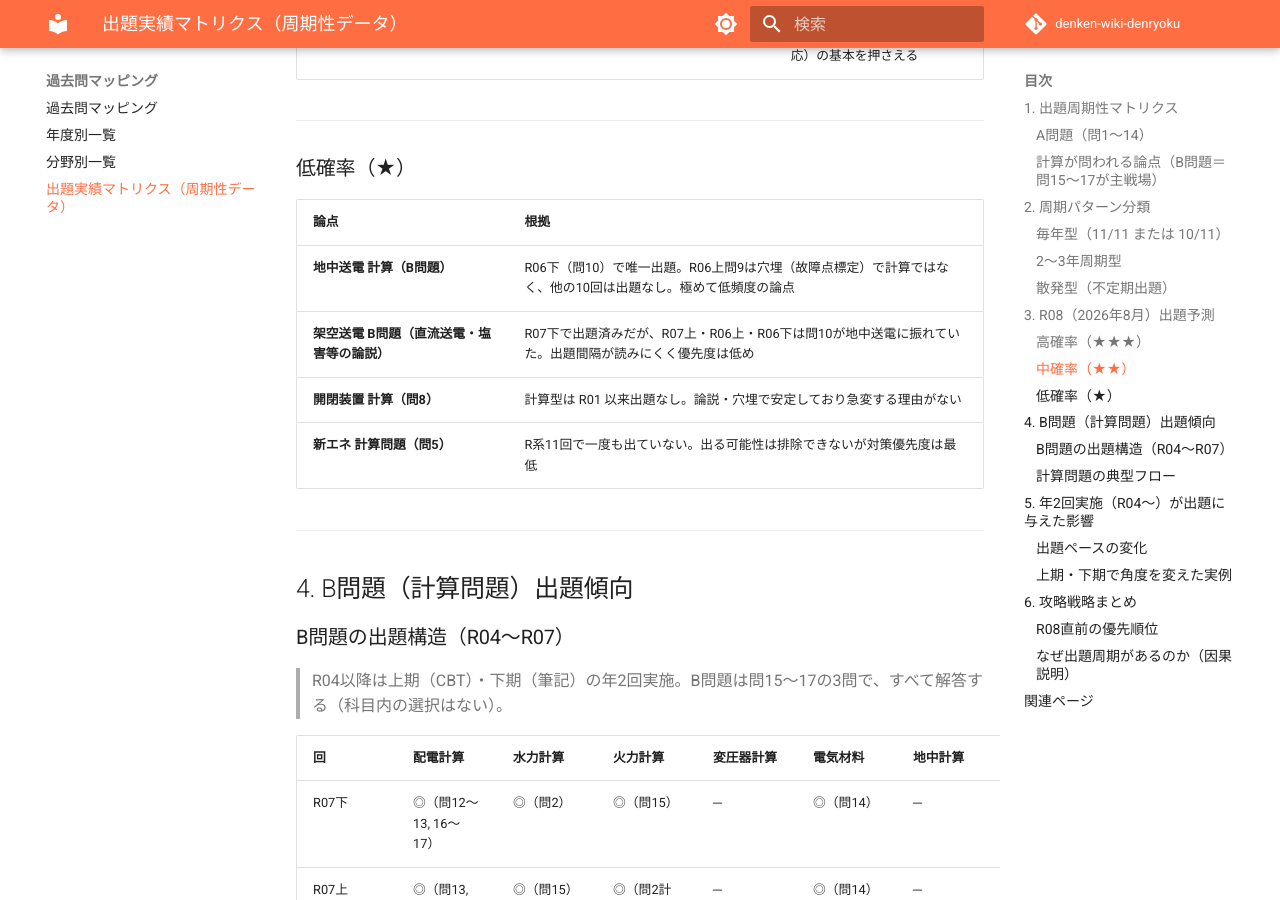
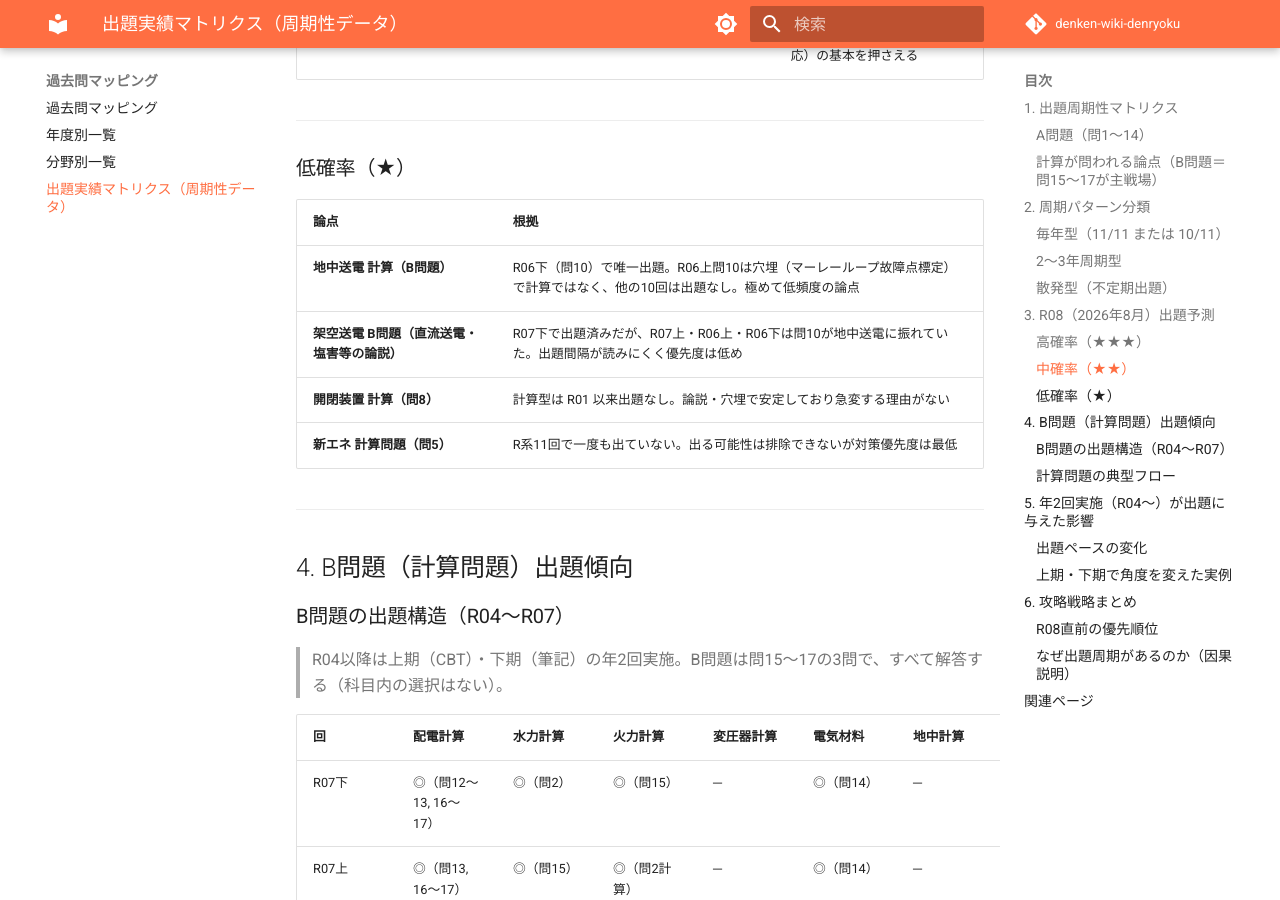
Before and after one commit to kfurufuru/denken-wiki-denryoku, an MkDocs documentation site: the page built from docs/kakomon/wave-analysis.md, in a window 1280 px wide and 900 px high, scrolled down 6664 px. Built offline with MkDocs 1.6.1 and Material for MkDocs 9.7.7, drawn with Linux system fonts in a browser that asks for light colours; comment, search, counter and statistics services are not loaded.

Commit message:
fix(review2): 改修後再評価の残存誤記・CI擬似ピン・数値不統一を是正
改修後のFable5再評価（C+→A−）で検出した残存問題を是正:
- wave-analysis: §3低確率表「R06上問9は穴埋（故障点標定）」→問10に訂正
  （問9は架空論説）。§1マトリクスの配電計算R05上を─→◎（問12・問17に計算あり、
  10/11の主張と整合）
- CI: deploy.yml/pr-check.yml の依存を下限のみ（>=）から上限付き
  （<10 / <2.0）に変更し、MkDocs 2.0メジャー更新でのビルド破壊を防止（実効ピン化）
- フランシス水車の適用落差をsuiryoku「40〜700m」→「40〜600m」にnumbers/glossaryと統一
- calc-patterns: 転記ゆれ（10.95²→10.93²、360→358W）を是正

Co-Authored-By: Claude Fable 5 <noreply@anthropic.com>
Claude-Session: https://claude.ai/code/session_01YQLAQuU4Hfr91VHNKfcZLA

```diff
--- a/docs/kakomon/wave-analysis.md
+++ b/docs/kakomon/wave-analysis.md
@@ -39,7 +39,7 @@ tags: [過去問, 出題予測, 攻略, 周期分析]
 
 | 論点 | R01 | R02 | R03 | R04上 | R04下 | R05上 | R05下 | R06上 | R06下 | R07上 | R07下 |
 |------|-----|-----|-----|------|------|------|------|------|------|------|------|
-| 配電 計算（電圧降下・損失） | ◎ | ◎ | ◎ | ◎ | ◎ | ─ | ◎ | ◎ | ─ | ◎ | ◎ |
+| 配電 計算（電圧降下・損失） | ◎ | ◎ | ◎ | ◎ | ◎ | ◎ | ◎ | ◎ | ─ | ◎ | ◎ |
 | 配電 計算（変圧器・遮断器） | ─ | ─ | ─ | ─ | ─ | ◎ | ─ | ◎ | ─ | ◎ | ◎ |
 | 水力 計算（揚水・出力計算） | ─ | ◎ | ◎ | ◎ | ─ | ─ | ◎ | ◎ | ─ | ◎ | ◎ |
 | 火力 計算（熱効率・CO₂） | ◎ | ─ | ◎ | ◎ | ◎ | ◎ | ◎ | ─ | ◎ | ◎ | ◎ |
@@ -134,7 +134,7 @@ tags: [過去問, 出題予測, 攻略, 周期分析]
 
 | 論点 | 根拠 |
 |------|------|
-| **地中送電 計算（B問題）** | R06下（問10）で唯一出題。R06上問9は穴埋（故障点標定）で計算ではなく、他の10回は出題なし。極めて低頻度の論点 |
+| **地中送電 計算（B問題）** | R06下（問10）で唯一出題。R06上問10は穴埋（マーレーループ故障点標定）で計算ではなく、他の10回は出題なし。極めて低頻度の論点 |
 | **架空送電 B問題（直流送電・塩害等の論説）** | R07下で出題済みだが、R07上・R06上・R06下は問10が地中送電に振れていた。出題間隔が読みにくく優先度は低め |
 | **開閉装置 計算（問8）** | 計算型は R01 以来出題なし。論説・穴埋で安定しており急変する理由がない |
 | **新エネ 計算問題（問5）** | R系11回で一度も出ていない。出る可能性は排除できないが対策優先度は最低 |
```
Also changed, not shown: docs/reference/calc-patterns.md (+1 -1 lines), docs/themes/suiryoku.md (+1 -1 lines), 2 other files.
